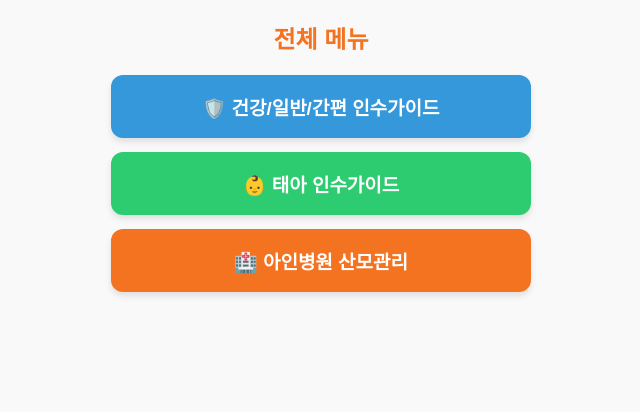
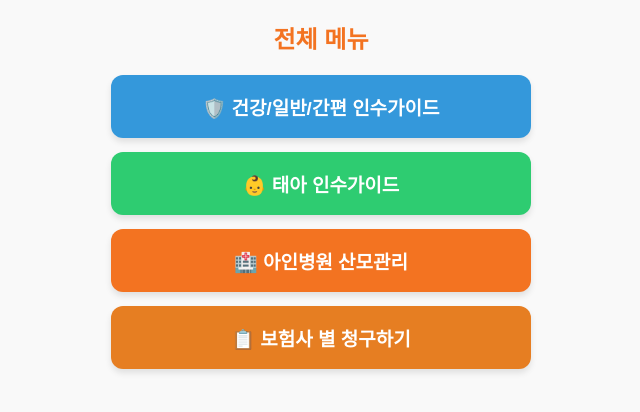
Before and after one commit to jisuchoo/forOrg_py, a Django app: template guide/templates/guide/home.html in a window 1280 px wide. Shown: the top 412 px of the page, without its empty margins (319-959 px from the left). Run offline with Django 5.2, Linux system fonts and the light colour scheme; the template is opened without the code that fills it, so the values that code supplies are empty.

Commit message:
Update home.html

```diff
--- a/guide/templates/guide/home.html
+++ b/guide/templates/guide/home.html
@@ -5,5 +5,6 @@
     <a href="{% url 'search' %}?guide=chronic" class="btn-main bg-blue">🛡️ 건강/일반/간편 인수가이드</a>
     <a href="{% url 'search' %}?guide=fetal" class="btn-main bg-green">👶 태아 인수가이드</a>
     <a href="{% url 'maternal_menu' %}" class="btn-main bg-orange">🏥 아인병원 산모관리</a>
+    <a href="{% url 'insurance_claims' %}" class="btn-main bg-claim">📋 보험사 별 청구하기</a>
 </div>
 {% endblock %}
```
